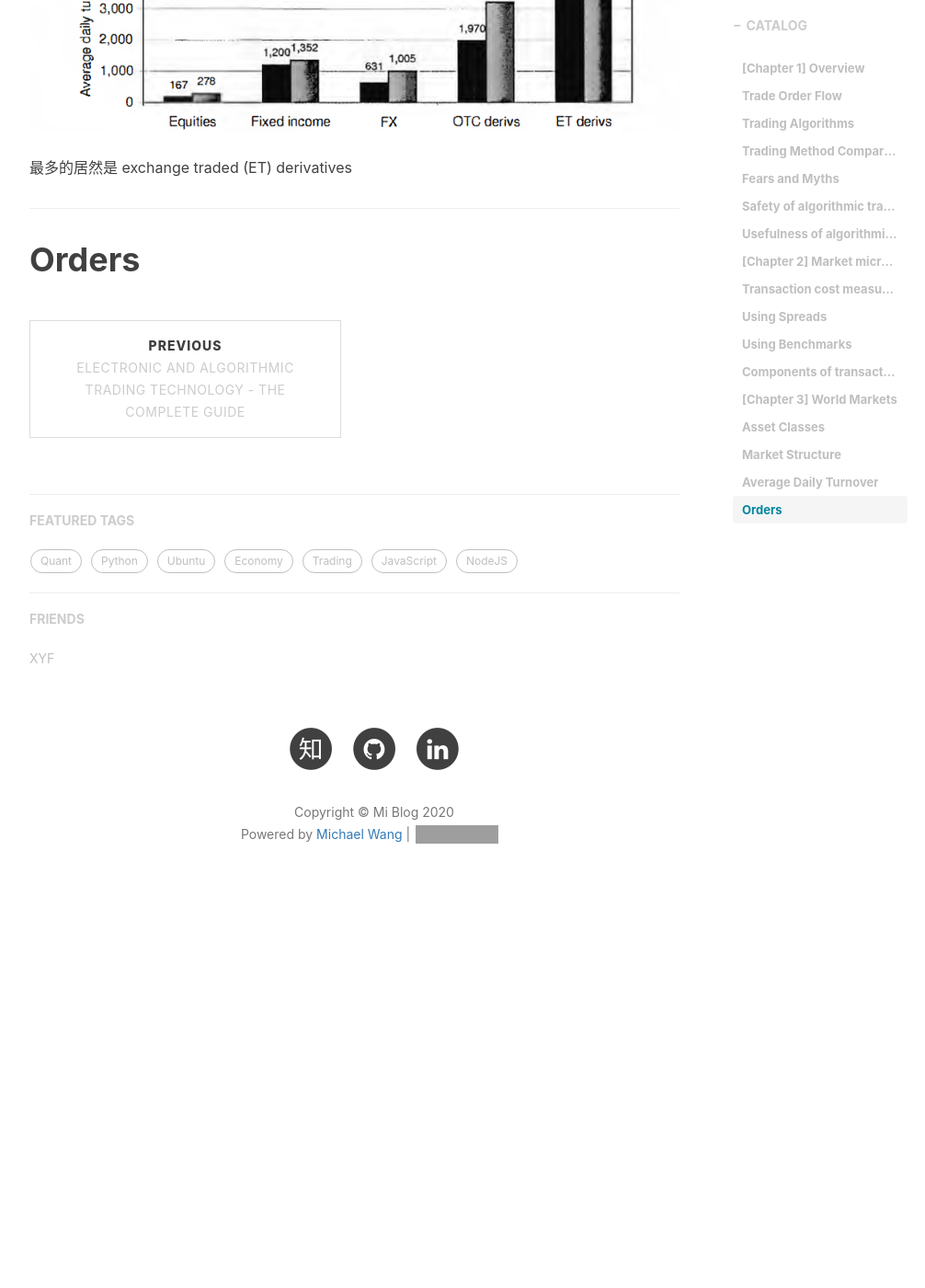
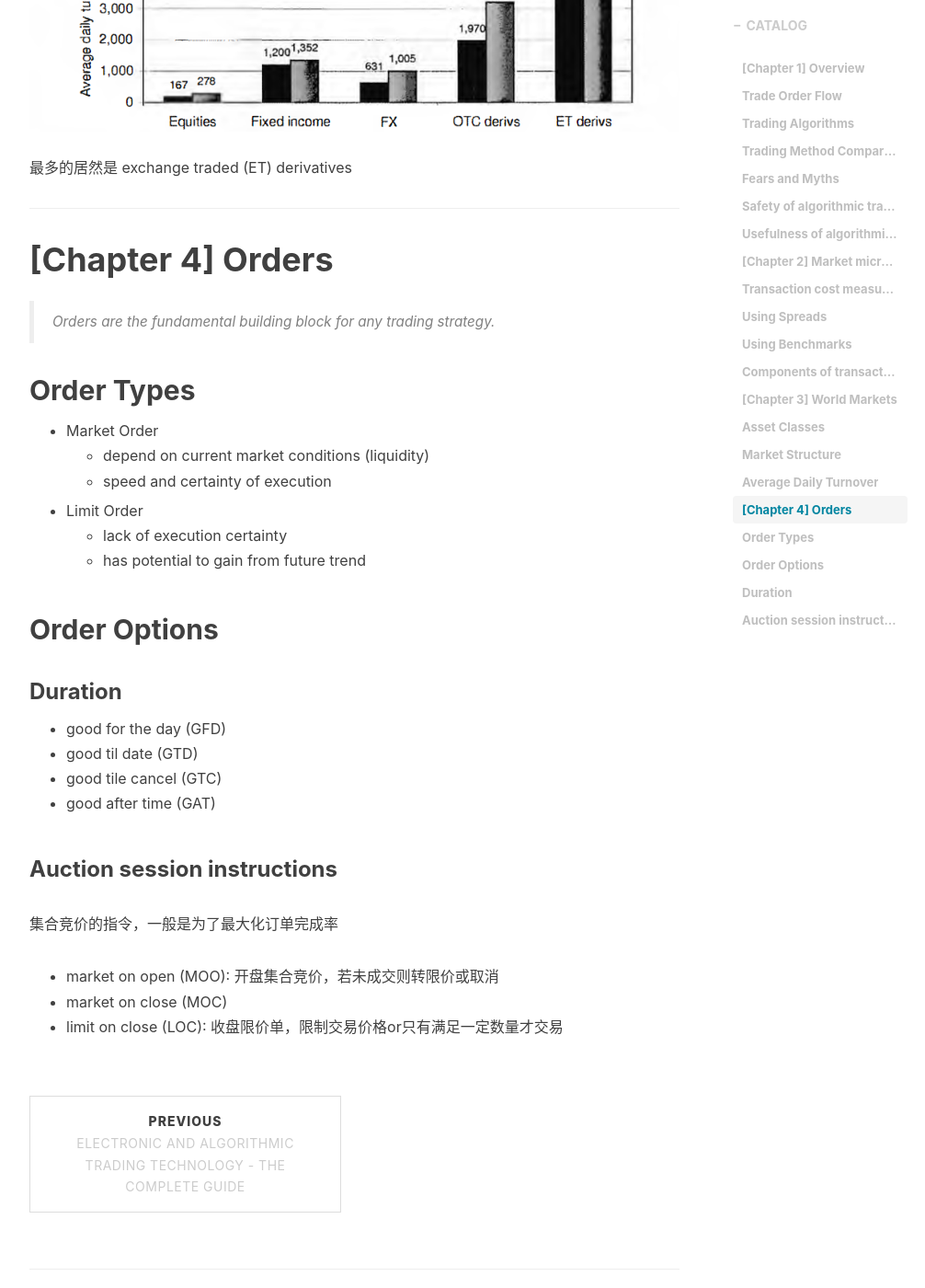
Before and after one commit to Michany/Michany.github.io, a Jekyll site: the page built from _posts/2020-04-28-Algorithm-Trading-and-DMA.md, in a window 1280 px wide and 1400 px high, scrolled down 5370 px. Shown: the whole window at 92% size, without its empty margins (233-1239 px from the left). Built offline with Jekyll 4.4.1, drawn with Linux system fonts in a browser that asks for light colours; nearby versions of some CDN libraries; comment, search, counter and statistics services are not loaded; before the commit the page ends 6354 px from its top, so only the background shows below that; grey boxes are pictures that could not be loaded.

```diff
--- a/_posts/2020-04-28-Algorithm-Trading-and-DMA.md
+++ b/_posts/2020-04-28-Algorithm-Trading-and-DMA.md
@@ -117,4 +117,26 @@
 
 -------------------------------------------
 
-# Orders
+# [Chapter 4] Orders
+> Orders are the fundamental building block for any trading strategy.
+
+## Order Types
+- Market Order
+  - depend on current market conditions (liquidity)
+  - speed and certainty of execution
+- Limit Order
+  - lack of execution certainty
+  - has potential to gain from future trend
+
+## Order Options
+### Duration
+- good for the day (GFD)
+- good til date (GTD)
+- good tile cancel (GTC)
+- good after time (GAT)
+
+### Auction session instructions
+集合竞价的指令，一般是为了最大化订单完成率
+- market on open (MOO): 开盘集合竞价，若未成交则转限价或取消
+- market on close (MOC)
+- limit on close (LOC): 收盘限价单，限制交易价格or只有满足一定数量才交易
```
Also changed, not shown: other parts of _posts/2020-04-28-Algorithm-Trading-and-DMA.md (+1 -1 lines), _posts/2020-04-12-E-Trading-Complete-Guide.md (+1 -1 lines), img/post-bg-AlgoTrading.jpg (added).
